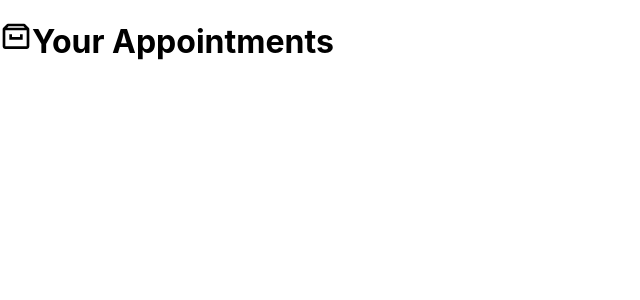
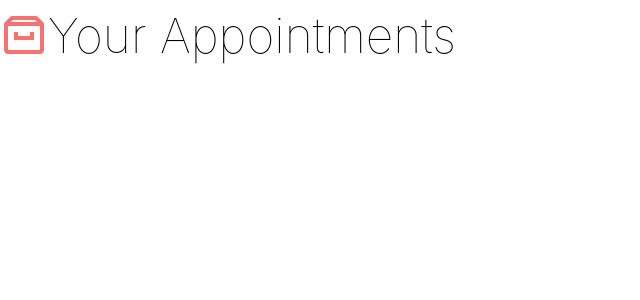
Before and after one commit to egor-shev/react-appointment-app, a React (Create React App) app in the folder react-appointment-app/: page / in a window 1280 px wide. Shown: the top 300 px of the page, without its empty margins (0-640 px from the left). Built offline with nearby package versions, Linux system fonts and the light colour scheme.

Commit message:
install tailwind css

```diff
--- a/react-appointment-app/package.json
+++ b/react-appointment-app/package.json
@@ -3,6 +3,7 @@
   "version": "0.1.0",
   "private": true,
   "dependencies": {
+    "@tailwindcss/forms": "^0.4.0",
     "@testing-library/jest-dom": "^5.16.1",
     "@testing-library/react": "^12.1.2",
     "@testing-library/user-event": "^13.5.0",
@@ -35,5 +36,10 @@
       "last 1 firefox version",
       "last 1 safari version"
     ]
+  },
+  "devDependencies": {
+    "autoprefixer": "^10.4.2",
+    "postcss": "^8.4.5",
+    "tailwindcss": "^3.0.13"
   }
 }
--- /dev/null
+++ b/react-appointment-app/postcss.config.js
@@ -0,0 +1,6 @@
+module.exports = {
+  plugins: {
+    tailwindcss: {},
+    autoprefixer: {},
+  },
+}
--- a/react-appointment-app/src/App.js
+++ b/react-appointment-app/src/App.js
@@ -2,8 +2,9 @@
 
 function App() {
   return (
-    <div className="App">
-      <h1><BiArchive />Your Appointments</h1>
+    <div className="App container mx-auto mt-3 font-thin">
+      <h1 className="text-5xl">
+        <BiArchive className="inline-block text-red-400 align-top" />Your Appointments</h1>
     </div>
   );
 }
--- a/react-appointment-app/src/index.css
+++ b/react-appointment-app/src/index.css
@@ -1,3 +1,7 @@
+@tailwind base;
+@tailwind components;
+@tailwind utilities;
+
 body {
   margin: 0;
   font-family: -apple-system, BlinkMacSystemFont, 'Segoe UI', 'Roboto', 'Oxygen',
--- /dev/null
+++ b/react-appointment-app/tailwind.config.js
@@ -0,0 +1,11 @@
+module.exports = {
+  content: [
+    "./src/**/*.{js,jsx,ts,tsx}",
+  ],
+  theme: {
+    extend: {},
+  },
+  plugins: [
+    require('@tailwindcss/forms')
+  ],
+}
```
Also changed, not shown: 1 other file (tests, documents, lock files or other folders).
